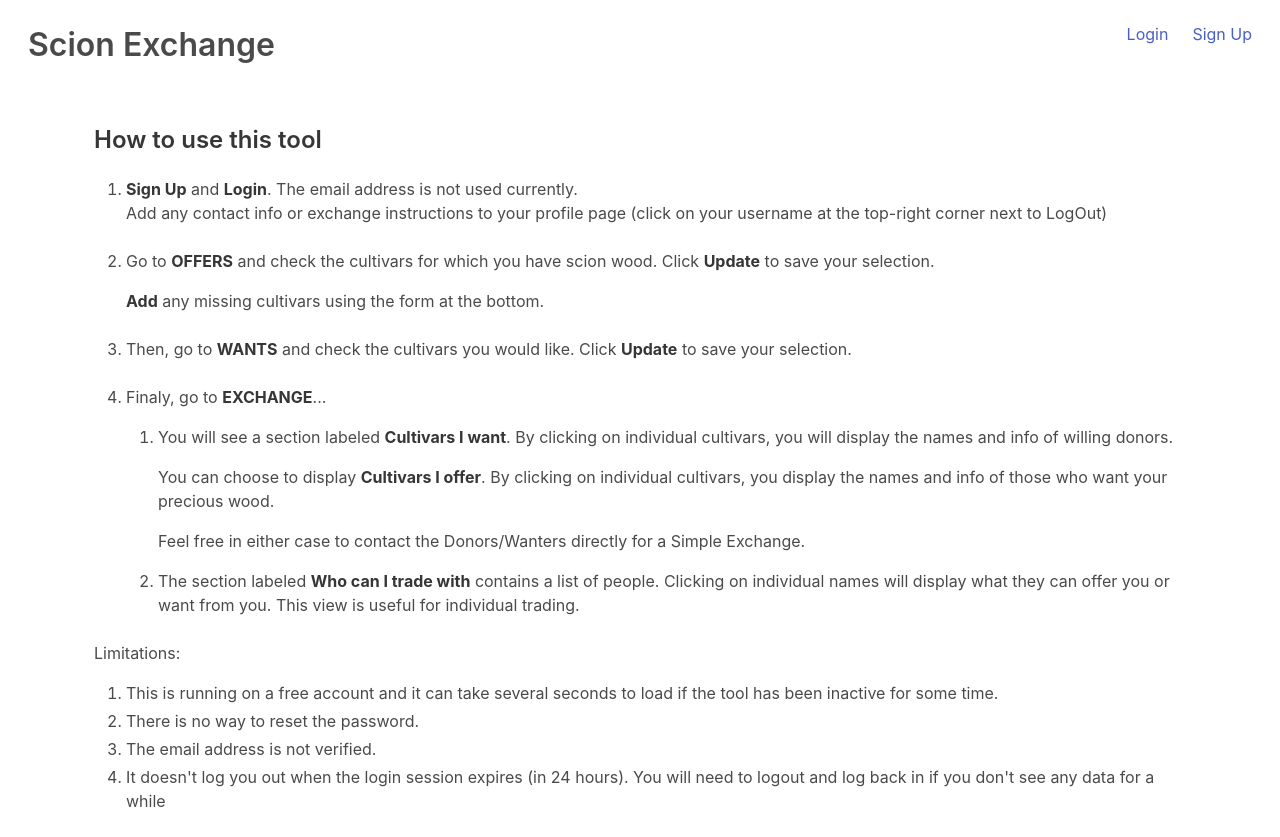
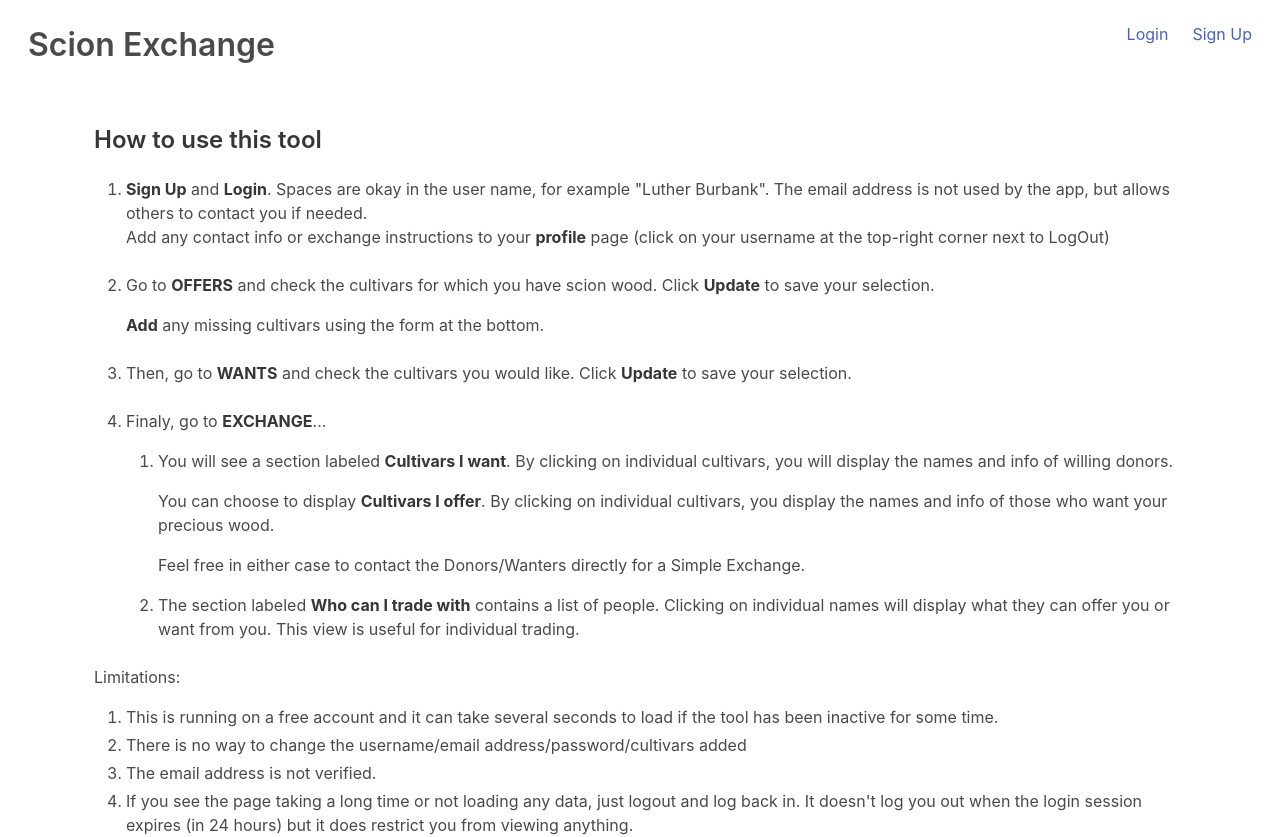
Before and after one commit to fyliu/scion-xchange, a React (Create React App) app in the folder frontend/: page / in a window 1280 px wide. Before the commit the page ends 813 px from the top, so only its background shows below. Built offline with nearby package versions, Linux system fonts and the light colour scheme.

Commit message:
Update instructions page

```diff
--- a/frontend/src/components/Home.js
+++ b/frontend/src/components/Home.js
@@ -7,11 +7,13 @@ const Home = () => {
       <ol>
         <li className="mb-5">
           <p>
-            <strong>Sign Up</strong> and <strong>Login</strong>. The email
-            address is not used currently.
+            <strong>Sign Up</strong> and <strong>Login</strong>. Spaces are okay
+            in the user name, for example "Luther Burbank". The email address is
+            not used by the app, but allows others to contact you if needed.
             <br />
-            Add any contact info or exchange instructions to your profile page
-            (click on your username at the top-right corner next to LogOut)
+            Add any contact info or exchange instructions to your{" "}
+            <strong>profile</strong> page (click on your username at the
+            top-right corner next to LogOut)
           </p>
         </li>
         <li className="mb-5">
@@ -69,12 +71,15 @@ const Home = () => {
           This is running on a free account and it can take several seconds to
           load if the tool has been inactive for some time.
         </li>
-        <li>There is no way to reset the password.</li>
+        <li>
+          There is no way to change the username/email
+          address/password/cultivars added
+        </li>
         <li>The email address is not verified.</li>
         <li>
-          It doesn't log you out when the login session expires (in 24 hours).
-          You will need to logout and log back in if you don't see any data for
-          a while
+          If you see the page taking a long time or not loading any data, just
+          logout and log back in. It doesn't log you out when the login session
+          expires (in 24 hours) but it does restrict you from viewing anything.
         </li>
       </ol>
     </div>
```
